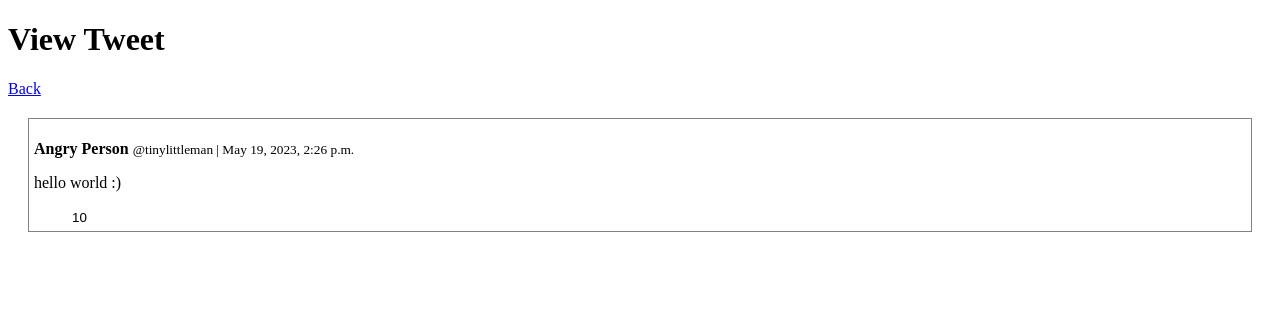
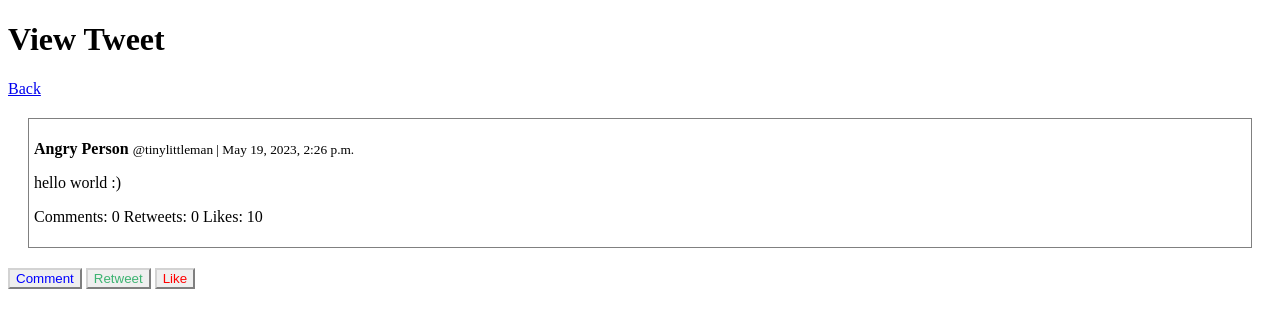
Before and after one commit to rpg0001/not-twitter, a Django app: page /tweets/1/ in a window 1280 px wide. Shown: the part 37-365 px from the top of the page. Run offline with Django 4.2, Linux system fonts and the light colour scheme; data comes from the database, SQL or seed files in the repository; both versions use the stored data as it was after the commit.

Commit message:
snazzy comment box

```diff
--- a/not_twitter/settings.py
+++ b/not_twitter/settings.py
@@ -31,7 +31,6 @@ ALLOWED_HOSTS = []
 # Application definition
 
 INSTALLED_APPS = [
-    'fontawesomefree',
     'tweets.apps.TweetsConfig',
     'django.contrib.admin',
     'django.contrib.auth',
--- a/static/style.css
+++ b/static/style.css
@@ -1,40 +1,39 @@
+
 div.tweet {
     border: solid 1px grey;
     margin: 20px;
     padding: 5px
 }
 
-nav button {
+button {
     border-style: outset;
     border-color: lightgrey;
 }
 
-nav button:hover {
+button:active {
+    border-style: inset;
+}
+
+button:hover {
     cursor: pointer;
+    opacity: 80%;
 }
 
 nav li {
     display: inline;
 }
 
-nav button:active {
-    border-style: inset;
+button a {
+    color: black;
+    text-decoration: none;
 }
 
 button.tweet {
     background: blue;
     color: white;
-    border-style: outset;
     border-color: blue;
 }
 
-button.tweet:hover {
-    cursor: pointer;
-}
-
-button.tweet:active {
-    border-style: inset;
-}
 
 a.tweet-card {
     color: black;
@@ -45,20 +44,29 @@ a:hover {
     opacity: 60%;
 }
 
-form button {
-    background: none;
-    border: none;
+.comment {
+    color: blue;
+}
+
+.retweet {
+    color: mediumseagreen;
+}
+
+.like {
+    color: red;
 }
 
 .comment:hover {
-    color: blue;
-    cursor: crosshair;
+    background: blue;
+    color: white;
 }
 
 .retweet:hover {
-    color: mediumseagreen;
+    background: mediumseagreen;
+    color: white;
 }
 
 .like:hover {
-    color: red;
+    background: red;
+    color: white;
 }
--- a/tweets/templates/base.html
+++ b/tweets/templates/base.html
@@ -5,8 +5,6 @@
     <title>{{ title }}</title>
     {% load static %}
     <link rel="stylesheet" href="{% static 'style.css' %}" rel="stylesheet" type="text/css">
-    <link href="{% static 'fontawesomefree/css/fontawesome.css' %}" rel="stylesheet" type="text/css">
-    <link href="{% static 'fontawesomefree/css/solid.css' %}" rel="stylesheet" type="text/css">
     <link rel="shortcut icon" href="{% static 'favicon.png' %}" type="image/x-icon">
 </head>
 <body>
@@ -20,7 +18,7 @@
 
     <nav>
         <ul>
-            <li><button onclick="playClickSound()">Home</button></li>
+            <li><button onclick="playClickSound()"><a href="/tweets">Home</a></button></li>
             <li><button onclick="playClickSound()">Explore</button></li>
             <li><button onclick="playClickSound()">Profile</button></li>
             <li><button onclick="playClickSound()">Settings</button></li>
--- a/tweets/templates/tweets/detail.html
+++ b/tweets/templates/tweets/detail.html
@@ -6,7 +6,47 @@
     <!-- the tweet -->
     {% include "tweets/tweet.html" %}
 
+
+    <!-- comments retweets and likes -->
+    {% load static %}
+    <script>
+        function playClickSound() {
+            const audio = new Audio("{% static 'click.mp3' %}");
+            audio.play();
+        }
+    </script>
+
     <!-- comments -->
+    <button type="submit" id="show-comment" class="comment" onclick="showForm()">Comment</button>
+
+
+    <!-- retweets -->
+    <form style="display:inline" action="/tweets/retweet/{{tweet.id}}/" method="post">
+        {%csrf_token%}
+        <input value="{{request.path}}" name="path" hidden>
+        <button type="submit" class="retweet" onclick="playClickSound()">Retweet</button>
+    </form>
+
+    <!-- likes -->
+    <form style="display:inline" action="/tweets/like/{{tweet.id}}/" method="post">
+        {%csrf_token%}
+        <input value="{{request.path}}" name="path" hidden>
+        <button type="submit" class="like" onclick="playClickSound()">Like</button>
+    </form>
+
+    <br>
+
+    <!-- post comment -->
+
+    <form action="/tweets/comment/{{tweet.id}}/" method="post" id="comment-form" style="display:none">
+        {%csrf_token%}
+        <input value="{{request.path}}" name="path" hidden>
+        <input type="text" name="text"></input>
+        <button type="submit" class="comment" onclick="playClickSound()">Post comment</button>
+    </form>
+
+
+    <!-- view comments -->
     {% for comment in tweet.comment_set.all %}
     <div class="tweet comment-box" style="margin-left: 50px">
         <p>
@@ -18,6 +58,19 @@
     </div>
 
 
+
+
     {% endfor %}
 
+    <script>
+        function showForm() {
+            const form = document.getElementById("comment-form");
+            if (form.style.display=="none") {
+                form.style.display = "initial";
+            } else {
+                form.style.display = "none";
+            }
+        }
+    </script>
+
 {% endblock %}
--- a/tweets/templates/tweets/tweet.html
+++ b/tweets/templates/tweets/tweet.html
@@ -8,26 +8,8 @@
         </p>
 
         <p>{{ tweet }}</p>
+
+        <p>Comments: {{ tweet.comment_set.count }} Retweets: 0 Likes: {{ tweet.likes }} </p>
     </a>
 
-    <!-- comments -->
-    <form style="display:inline" action="/tweets/comment/{{tweet.id}}/" method="post">
-        {%csrf_token%}
-        <input value="{{request.path}}" name="path" hidden>
-        <button type="submit" class="comment"style="cursor:pointer"><i class="fa-solid fa-comment"></i>{{tweet.comments}}</button>
-    </form>
-
-    <!-- retweets -->
-    <form style="display:inline" action="/tweets/retweet/{{tweet.id}}/" method="post">
-        {%csrf_token%}
-        <input value="{{request.path}}" name="path" hidden>
-        <button type="submit" class="retweet"style="cursor:pointer"><i class="fa-solid fa-retweet"></i>{{tweet.retweets}}</button>
-    </form>
-
-    <!-- likes -->
-    <form style="display:inline" action="/tweets/like/{{tweet.id}}/" method="post">
-        {%csrf_token%}
-        <input value="{{request.path}}" name="path" hidden>
-        <button type="submit" class="like" style="cursor:pointer"><i class="fa-solid fa-heart"></i>{{tweet.likes}}</button>
-    </form>
 </div>
--- a/tweets/views.py
+++ b/tweets/views.py
@@ -30,6 +30,7 @@ def like(request, tweet_id):
         liked_tweet = get_object_or_404(Tweet, pk=tweet_id)
         liked_tweet.likes = liked_tweet.likes + 1
         liked_tweet.save()
+        print(request.POST["path"])
         return HttpResponseRedirect(request.POST["path"])
     else:
         return HttpResponseRedirect("/tweets")
@@ -37,7 +38,8 @@ def like(request, tweet_id):
 
 def comment(request, tweet_id):
     if request.method == "POST":
-        new_comment = Comment(tweet=tweet_id, text=request.POST["text"])
+        the_tweet = get_object_or_404(Tweet, pk=tweet_id)
+        new_comment = Comment(tweet=the_tweet, text=request.POST["text"])
         new_comment.save()
         return HttpResponseRedirect(request.POST["path"])
     else:
```
Also changed, not shown: db.sqlite3.
